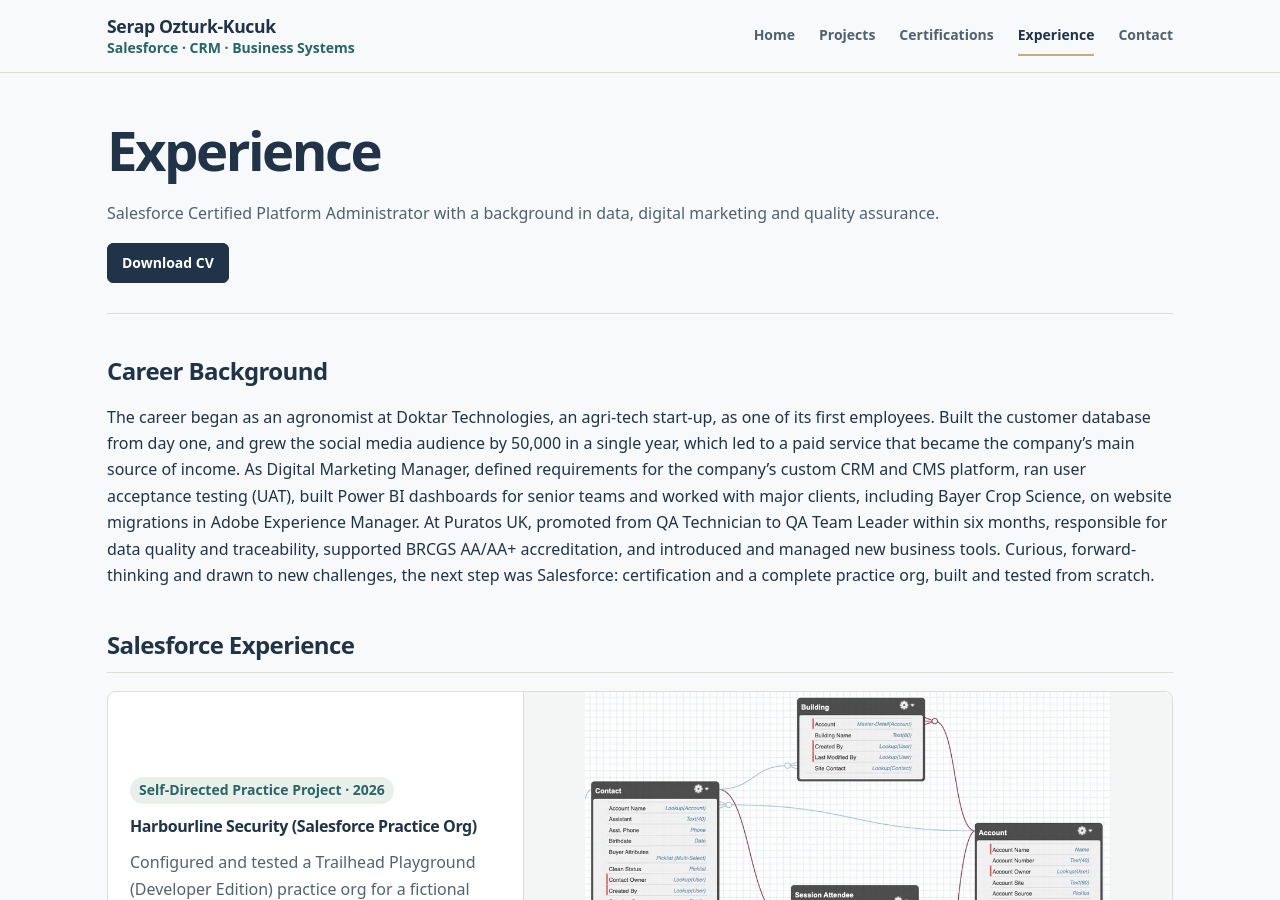
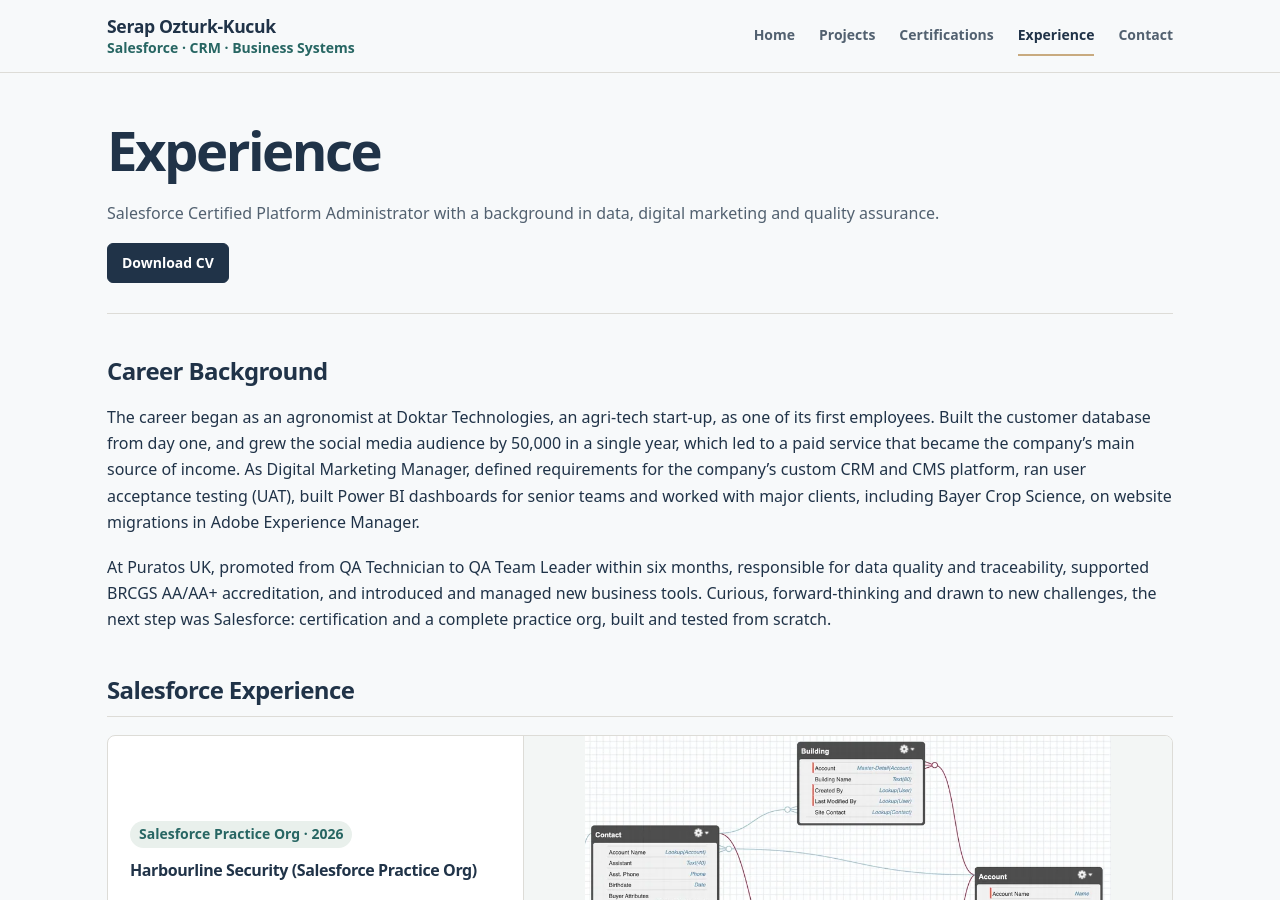
Before and after one commit to serapozturkkucuk/serapozturkkucuk.github.io, a Jekyll site: the page built from experience/index.html, in a window 1280 px wide and 900 px high. Built offline with Jekyll 4.4.1, drawn with Linux system fonts in a browser that asks for light colours.

Commit message:
Split career background and align Harbourline practice status

```diff
--- a/experience/index.html
+++ b/experience/index.html
@@ -16,7 +16,8 @@ redirect_from: /about/
 
 <section class="block">
   <h2>Career Background</h2>
-  <p>The career began as an agronomist at Doktar Technologies, an agri-tech start-up, as one of its first employees. Built the customer database from day one, and grew the social media audience by 50,000 in a single year, which led to a paid service that became the company’s main source of income. As Digital Marketing Manager, defined requirements for the company’s custom CRM and CMS platform, ran user acceptance testing (UAT), built Power BI dashboards for senior teams and worked with major clients, including Bayer Crop Science, on website migrations in Adobe Experience Manager. At Puratos UK, promoted from QA Technician to QA Team Leader within six months, responsible for data quality and traceability, supported BRCGS AA/AA+ accreditation, and introduced and managed new business tools. Curious, forward-thinking and drawn to new challenges, the next step was Salesforce: certification and a complete practice org, built and tested from scratch.</p>
+  <p>The career began as an agronomist at Doktar Technologies, an agri-tech start-up, as one of its first employees. Built the customer database from day one, and grew the social media audience by 50,000 in a single year, which led to a paid service that became the company’s main source of income. As Digital Marketing Manager, defined requirements for the company’s custom CRM and CMS platform, ran user acceptance testing (UAT), built Power BI dashboards for senior teams and worked with major clients, including Bayer Crop Science, on website migrations in Adobe Experience Manager.</p>
+  <p>At Puratos UK, promoted from QA Technician to QA Team Leader within six months, responsible for data quality and traceability, supported BRCGS AA/AA+ accreditation, and introduced and managed new business tools. Curious, forward-thinking and drawn to new challenges, the next step was Salesforce: certification and a complete practice org, built and tested from scratch.</p>
 </section>
 
 <section class="block" aria-labelledby="salesforce-experience-title">
@@ -25,7 +26,7 @@ redirect_from: /about/
   </div>
   <div class="experience-project card">
     <div>
-      <span class="pill">Self-Directed Practice Project · 2026</span>
+      <span class="pill">Salesforce Practice Org · 2026</span>
       <h3>Harbourline Security (Salesforce Practice Org)</h3>
       <p>Configured and tested a Trailhead Playground (Developer Edition) practice org for a fictional security company, including two-stage discount approvals, Email-to-Case, record access controls, customer-site relationships and record-triggered Flows. Documented configuration decisions, test results and troubleshooting fixes.</p>
       <a class="btn primary" href="{{ '/projects/harbourline/' | relative_url }}">Explore Harbourline Case Study</a>
```
